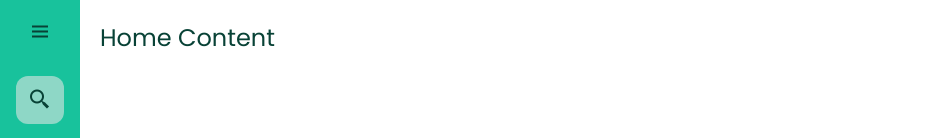
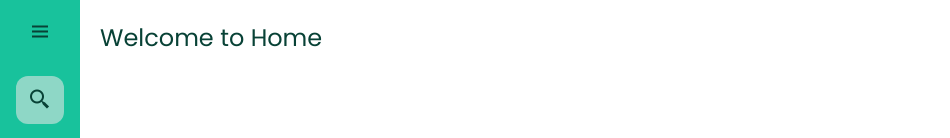
Before and after one commit to matheusvaz-tech/sidebar, a plain HTML site: page index.html in a window 1280 px wide. Shown: the top 138 px of the page, without its empty margins (0-950 px from the left). Drawn offline with nearby package versions, Linux system fonts and the light colour scheme.

Commit message:
Update content home

```diff
--- a/index.html
+++ b/index.html
@@ -90,7 +90,7 @@
       </div>
     </div>
     <div class="home_content">
-      <div class="text">Home Content</div>
+      <div class="text">Welcome to Home</div>
     </div>
     <div class="illustration">
       <img
```
Also changed, not shown: 1 other file.
